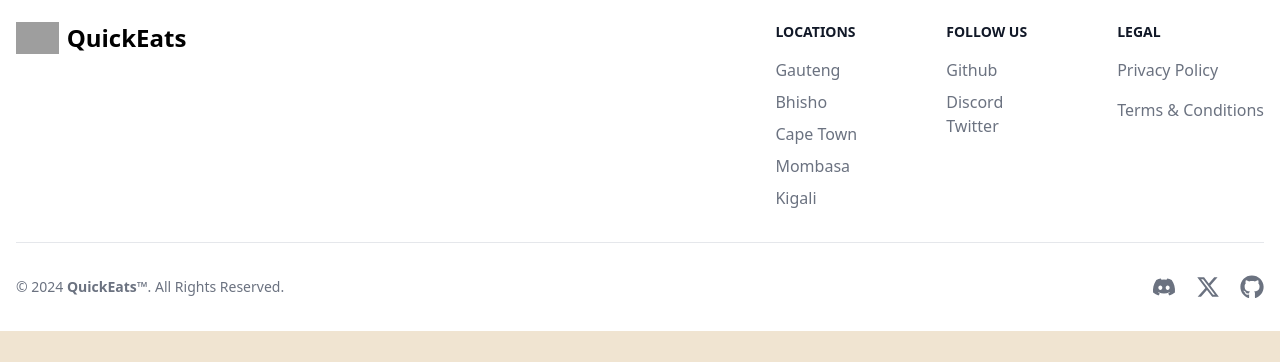
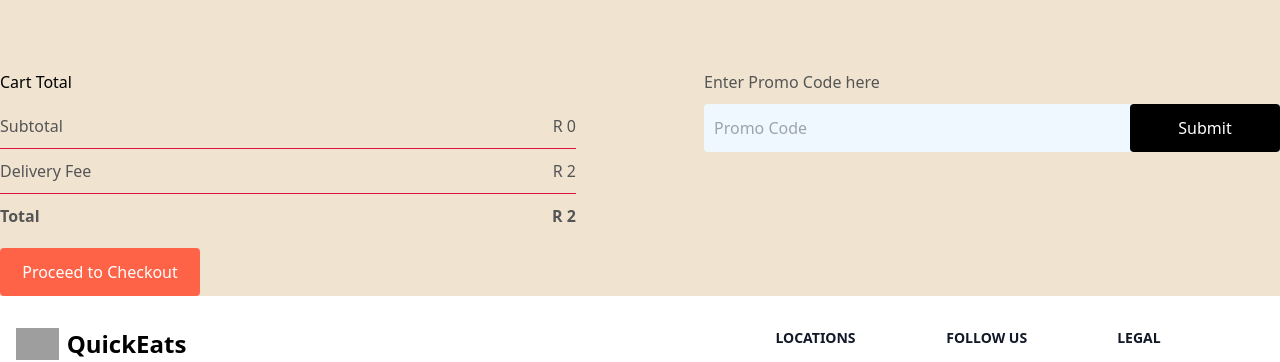
Before and after one commit to opiyoxbenji/quickeats, a React (Vite) app: page /cart in a window 1280 px wide. Shown: the part 234-596 px from the top of the page. Built offline with nearby package versions, Linux system fonts and the light colour scheme; no server answers; grey boxes are pictures that could not be loaded.

Commit message:
Added finish touches to the cart logic

```diff
--- a/src/StoreContext/StoreContext.jsx
+++ b/src/StoreContext/StoreContext.jsx
@@ -12,13 +12,13 @@ const StoreContextProvider = (props) => {
 
     const addToCart = (itemId) => {
         if (!cartItems[itemId]) {
-            setCartItems((prev) => ({...prev, [itemId]: 1}))
+            setCartItems((prev) => ({ ...prev, [itemId]: 1 }))
         } else {
-            setCartItems((prev) => ({...prev, [itemId]:prev[itemId] + 1}))
+            setCartItems((prev) => ({ ...prev, [itemId]: prev[itemId] + 1 }))
         }
     }
     const removeFromCart = (itemId) => {
-        setCartItems((prev) => ({...prev, [itemId]:prev[itemId] - 1}))
+        setCartItems((prev) => ({ ...prev, [itemId]: prev[itemId] - 1 }))
     }
 
     const getFood = async () => {
@@ -33,10 +33,18 @@ const StoreContextProvider = (props) => {
             }
         }
         loadData();
-    },[])
-    useEffect(() => {
-        console.log(cartItems);
-    }, [cartItems])
+    }, [])
+
+    const getTotalCart = () => {
+        let totalAmount = 0;
+        for (const item in cartItems) {
+            if (cartItems[item] > 0) {
+                let iteminfo = food_list.find((product) => product._id === item);
+                totalAmount += iteminfo.price * cartItems[item];
+            }
+        }
+        return totalAmount;
+    }
     const contextValue = {
         food_list,
         url,
@@ -45,7 +53,8 @@ const StoreContextProvider = (props) => {
         cartItems,
         setCartItems,
         addToCart,
-        removeFromCart
+        removeFromCart,
+        getTotalCart
     }
     return (
         <StoreContext.Provider value={contextValue}>
--- a/src/pages/cart/Cart.jsx
+++ b/src/pages/cart/Cart.jsx
@@ -3,7 +3,7 @@ import './cart.css';
 import { StoreContext } from "../../StoreContext/StoreContext";
 
 const Cart = () => {
-    const { cartItems, food_list, removeFromCart } = useContext(StoreContext);
+    const { cartItems, food_list, removeFromCart, getTotalCart } = useContext(StoreContext);
 
     return (
         <div className="cart">
@@ -37,6 +37,37 @@ const Cart = () => {
                     }
                 })}
             </div>
+            <div className="cart-bottom">
+                <div className="cart-total">
+                    <h2>Cart Total</h2>
+                    <div>
+                        <div className="cart-total-details">
+                            <p>Subtotal</p>
+                            <p>R {getTotalCart()}</p>
+                        </div>
+                        <hr />
+                        <div className="cart-total-details">
+                            <p>Delivery Fee</p>
+                            <p>R {2}</p>
+                        </div>
+                        <hr />
+                        <div className="cart-total-details">
+                            <b>Total</b>
+                            <b>R {getTotalCart() + 2}</b>
+                        </div>
+                    </div>
+                    <button>Proceed to Checkout</button>
+                </div>
+                <div className="cart-promo">
+                    <div>
+                        <p>Enter Promo Code here</p>
+                        <div className="cart-promo-input">
+                            <input type="text" placeholder="Promo Code" />
+                            <button>Submit</button>
+                        </div>
+                    </div>
+                </div>
+            </div>
         </div>
     )
 }
--- a/src/pages/cart/cart.css
+++ b/src/pages/cart/cart.css
@@ -1,25 +1,111 @@
-.cart{
+.cart {
     margin-top: 100px;
 }
-.cart-items-title{
+
+.cart-items-title {
     display: grid;
     grid-template-columns: 1fr 1.5fr 1fr 1fr 1fr 0.5fr;
     align-items: center;
     color: grey;
     font-size: max(1vw, 12px);
 }
-.cart-items-item{
+
+.cart-items-item {
     margin: 10px 0px;
     color: black;
 }
-.cart-items-item img{
+
+.cart-items-item img {
     width: 50px;
 }
-.cart hr{
+
+.cart hr {
     height: 1px;
     background-color: crimson;
     border: none;
 }
-.cart-items-item .remove_cross{
+
+.cart-items-item .remove_cross {
     cursor: pointer;
 }
+
+.cart-bottom {
+    margin-top: 80px;
+    display: flex;
+    justify-content: space-between;
+    gap: 20px; /* Adjusted gap */
+}
+
+.cart-total, .cart-promo {
+    flex-basis: 45%; /* Allow these elements to take up around half the container each */
+    max-width: 45%;
+}
+
+.cart-total {
+    display: flex;
+    flex-direction: column;
+    gap: 20px;
+}
+
+.cart-total-details {
+    display: flex;
+    justify-content: space-between;
+    color: #555;
+}
+
+.cart-total hr {
+    margin: 10px 0px;
+}
+
+.cart-total button {
+    border: none;
+    color: white;
+    background-color: tomato;
+    width: max(15vw, 200px);
+    padding: 12px 0px;
+    border-radius: 4px;
+    cursor: pointer;
+}
+
+.cart-promo p {
+    color: #555;
+}
+
+.cart-promo-input {
+    margin-top: 10px;
+    display: flex;
+    justify-content: space-between;
+    align-items: center;
+    background-color: aliceblue;
+    border-radius: 4px;
+}
+
+.cart-promo-input input {
+    background: transparent;
+    border: none;
+    outline: none;
+    padding-left: 10px;
+}
+
+.cart-promo-input button {
+    width: max(10vw, 150px);
+    padding: 12px 5px; /* Adjusted padding */
+    background-color: black;
+    border: none;
+    color: white;
+    border-radius: 4px;
+}
+
+@media (max-width: 750px) {
+    .cart-bottom {
+        flex-direction: column-reverse;
+    }
+
+    .cart-total, .cart-promo {
+        max-width: 100%; /* Allow full width on smaller screens */
+    }
+
+    .cart-promo {
+        justify-content: start;
+    }
+}
```
